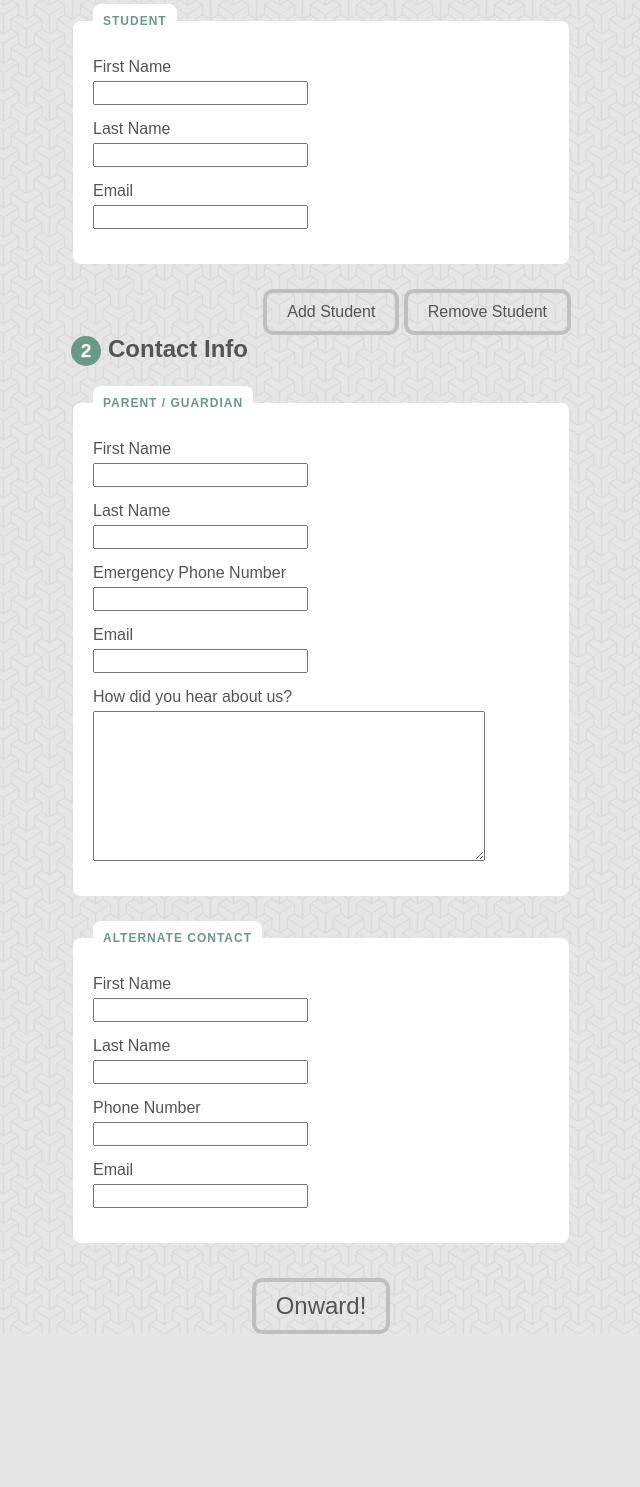
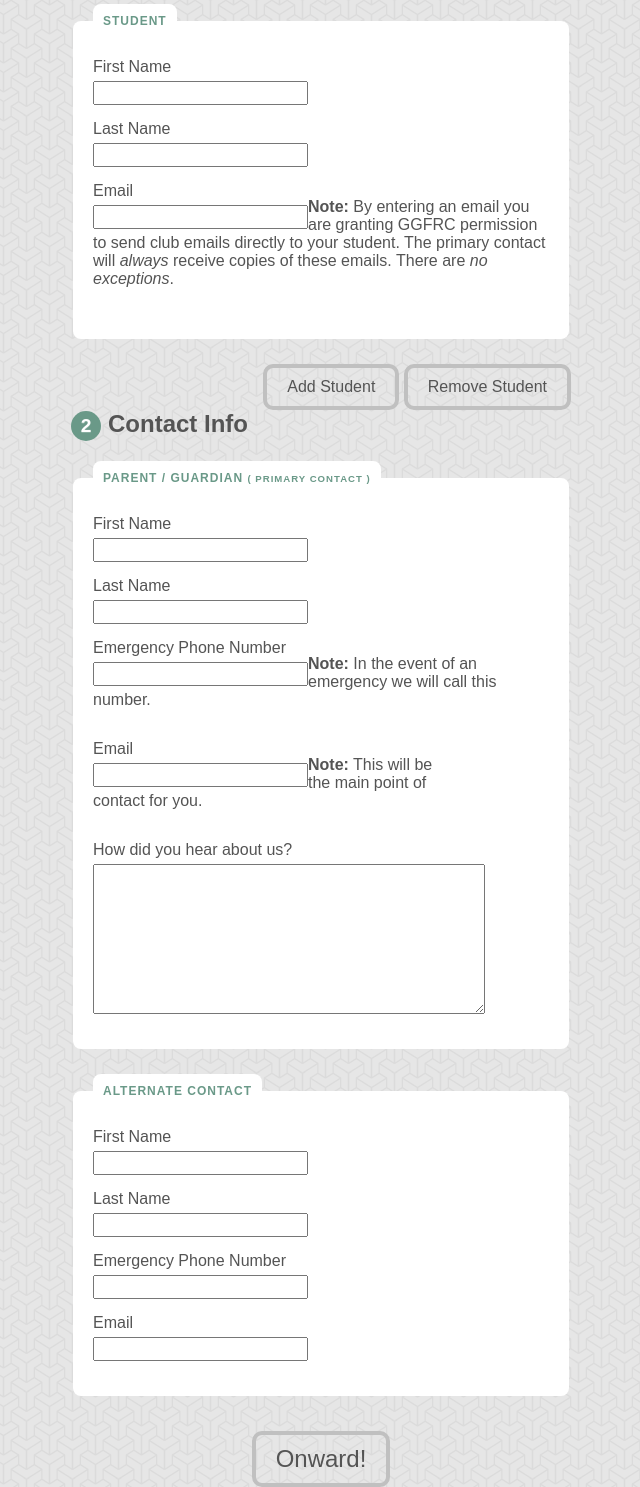
Before and after one commit to TeamSkosh/ggfrc, a Flask app: page /fll/registration in a window 1280 px wide. Shown: the part 420-1907 px from the top of the page, without its empty margins (319-959 px from the left). Before the commit the page ends 1754 px from the top, so only its background shows below. Run offline with Flask 2, Linux system fonts and the light colour scheme; some libraries are stand-ins or nearby versions.

Commit message:
Add notes and warnings to the form.

```diff
--- a/templates/fll/registration.html
+++ b/templates/fll/registration.html
@@ -32,6 +32,8 @@
                 <label for="student-email-{{ x }}">Email</label>
 
                 <input id="student-email-{{ x }}" type="text" name="student-email-{{ x }}">
+
+                <p class="note"><strong>Note:</strong> By entering an email you are granting GGFRC permission to send club emails directly to your student. The primary contact will <em>always</em> receive copies of these emails. There are <em>no exceptions</em>.</p>
             </div>
         </fieldset>
     {% endfor %}
@@ -55,7 +57,7 @@
 
     <h2><span class="step-number">2</span>Contact Info</h2>
     <fieldset>
-        <legend>Parent / Guardian</legend>
+        <legend>Parent / Guardian <small>( Primary Contact )</small></legend>
 
         <div class="input-group">
             <label for="parent-fname">First Name</label>
@@ -73,12 +75,16 @@
             <label for="parent-phone">Emergency Phone Number</label>
 
             <input id="parent-phone" type="text" name="parent-phone">
+
+            <p class="note"><strong>Note:</strong> In the event of an emergency we will call this number.</p>
         </div>
 
         <div class="input-group">
             <label for="parent-email">Email</label>
 
             <input id="parent-email" type="text" name="parent-email">
+
+            <p class="note"><strong>Note:</strong> This will be the main point of contact for you.</p>
         </div>
 
         <div class="input-group">
@@ -104,7 +110,7 @@
         </div>
 
         <div class="input-group">
-            <label for="alternate-phone">Phone Number</label>
+            <label for="alternate-phone">Emergency Phone Number</label>
 
             <input id="alternate-phone" type="text" name="alternate-phone">
         </div>
```
